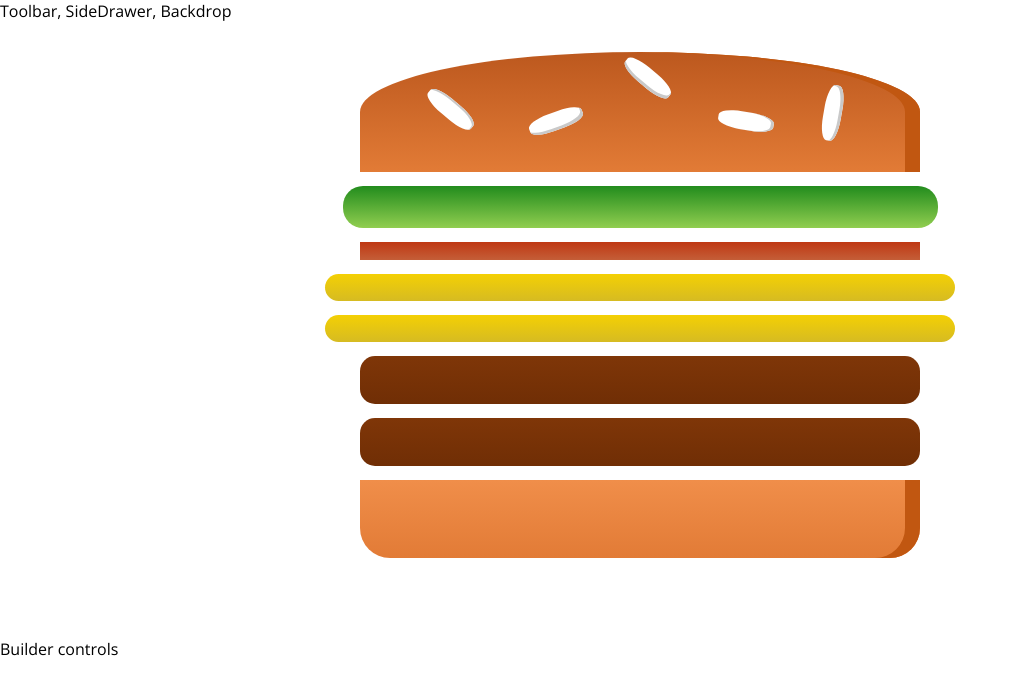
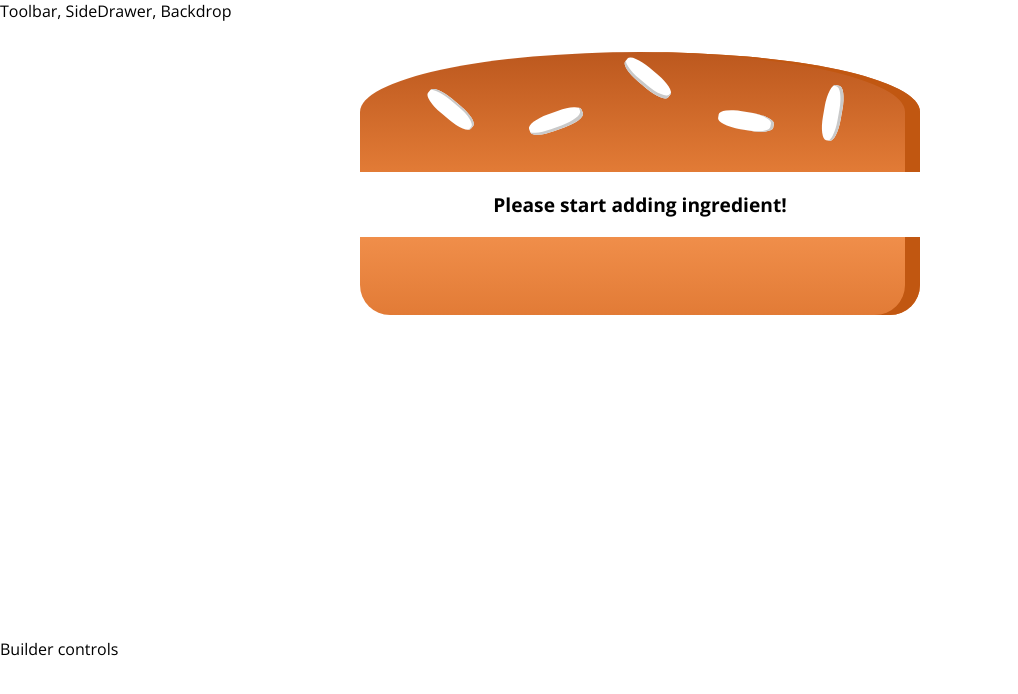
Before and after one commit to R2D34/burger-app, a React (Create React App) app in the folder burger-app/: page / in a window 1280 px wide. Shown: the top 694 px of the page, without its empty margins (0-1018 px from the left). Built offline with nearby package versions, Linux system fonts and the light colour scheme.

Commit message:
Check if there are ingredients if no print a message

```diff
--- a/burger-app/src/components/Burger/Burger.js
+++ b/burger-app/src/components/Burger/Burger.js
@@ -4,11 +4,21 @@
 import BurgerIngredient from "./BurgerIngredient/BurgerIngredient";
 
 const burger = (props) => {
-  const transformedIngredients = Object.keys(props.ingredients).map((igKey) => {
-    return [...Array(props.ingredients[igKey])].map((_, i) => {
-      return <BurgerIngredient key={igKey + i} type={igKey} />;
-    });
-  });
+  let transformedIngredients = Object.keys(props.ingredients)
+    .map((igKey) => {
+      return [...Array(props.ingredients[igKey])].map((_, i) => {
+        return <BurgerIngredient key={igKey + i} type={igKey} />;
+      });
+    })
+    .reduce((arr, el) => {
+      return arr.concat(el);
+    }, []);
+
+  if (transformedIngredients.length === 0) {
+    transformedIngredients = <p>Please start adding ingredient!</p>;
+  }
+
+  console.log(transformedIngredients);
   return (
     <div className={classes.Burger}>
       <BurgerIngredient type="bread-top" />
--- a/burger-app/src/containers/BurgerBuilder/BurgerBuilder.js
+++ b/burger-app/src/containers/BurgerBuilder/BurgerBuilder.js
@@ -6,10 +6,10 @@
 class BurgerBuilder extends Component {
   state = {
     ingredients: {
-      salad: 1,
-      bacon: 1,
-      cheese: 2,
-      meat: 2,
+      salad: 0,
+      bacon: 0,
+      cheese: 0,
+      meat: 0,
     },
   };
 
```
